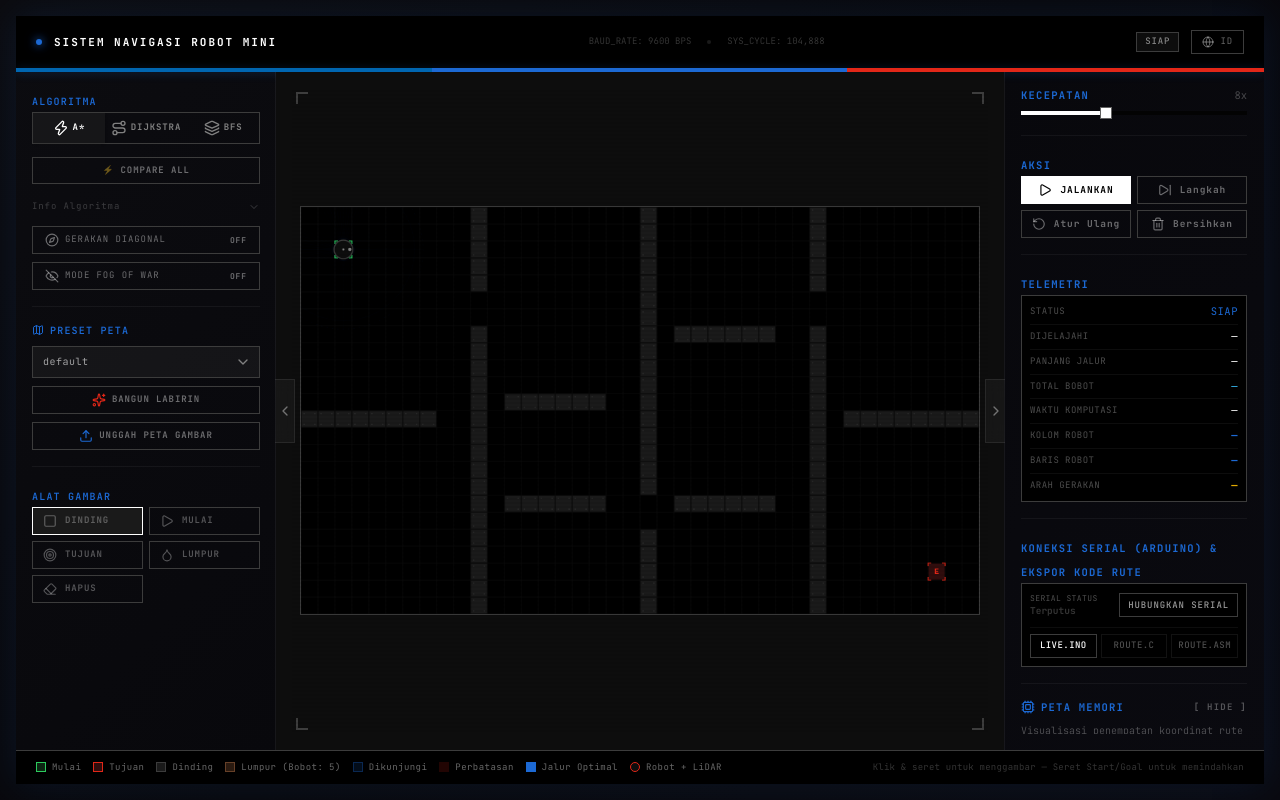
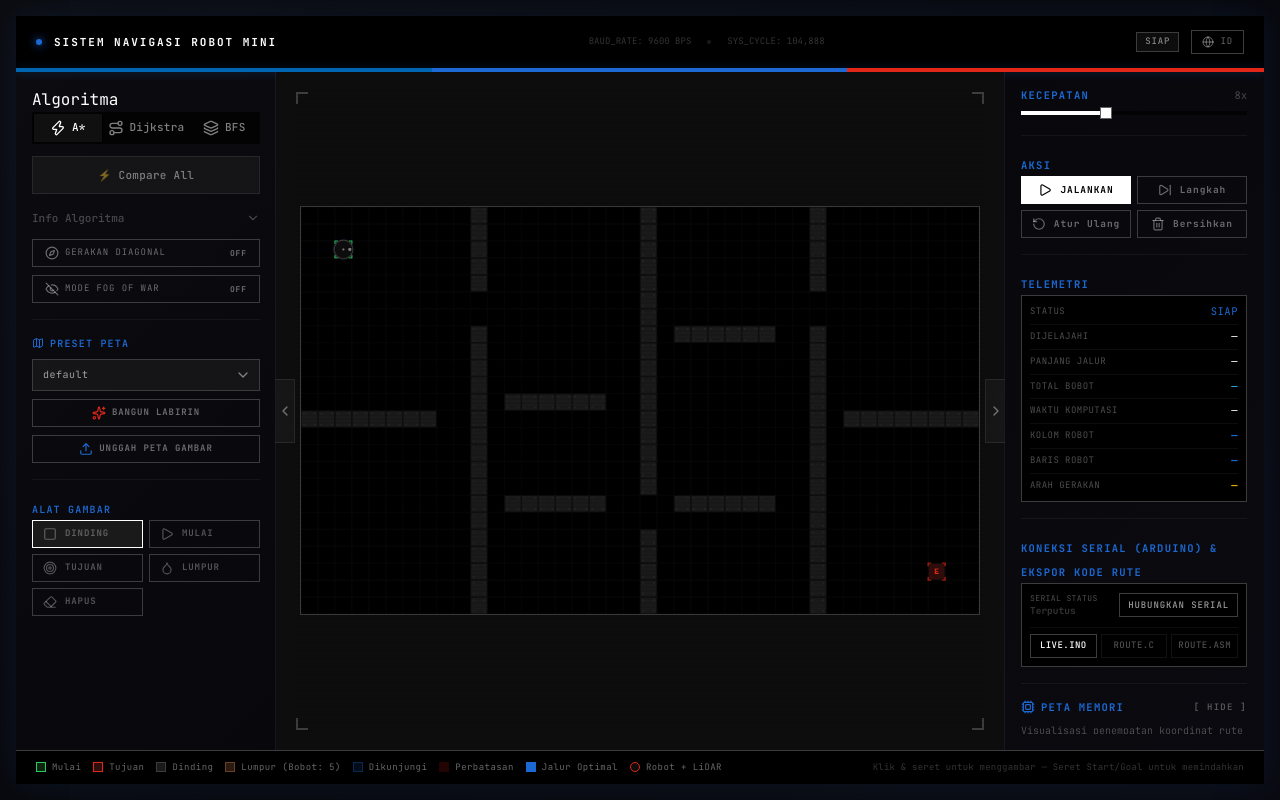
Before and after one commit to adnan-rabban/uas-arkom, a React (Vite) app: page / in a window 1280 px wide. Built offline with nearby package versions, Linux system fonts and the light colour scheme.

Commit message:
style(ui): redesign algorithm selector using iOS-segmented control and glassmorphism elements to modernize the panel

```diff
--- a/src/components/AlgorithmSelector.tsx
+++ b/src/components/AlgorithmSelector.tsx
@@ -24,24 +24,24 @@ export function AlgorithmSelector({ algorithm, onSelect, onCompareAll, lang }: A
   ];
 
   const infoMap: Record<AlgorithmKey, { name: string; desc: string; color: string }> = {
-    astar: { name: t.astarName, desc: t.astarDesc, color: 'text-[#1c69d4] border-[#1c69d4]' },
-    dijkstra: { name: t.dijkstraName, desc: t.dijkstraDesc, color: 'text-white border-white' },
-    bfs: { name: t.bfsName, desc: t.bfsDesc, color: 'text-[#e22718] border-[#e22718]' },
+    astar: { name: t.astarName, desc: t.astarDesc, color: 'text-[#0A84FF] border-[#0A84FF]/30' },
+    dijkstra: { name: t.dijkstraName, desc: t.dijkstraDesc, color: 'text-[#5E5CE6] border-[#5E5CE6]/30' },
+    bfs: { name: t.bfsName, desc: t.bfsDesc, color: 'text-[#FF3B30] border-[#FF3B30]/30' },
   };
 
   return (
     <div className="space-y-3">
-      <span className="text-[10px] font-semibold tracking-[0.12em] uppercase text-[#1c69d4]">
+      <span className="ios-label">
         {t.algorithm}
       </span>
 
       <Tabs value={algorithm} onValueChange={(v) => onSelect(v as AlgorithmKey)}>
-        <TabsList className="w-full bg-transparent border border-[#3c3c3c] rounded-none h-8 p-0">
+        <TabsList className="w-full ios-segmented h-9 p-0.5">
           {algos.map((a) => (
             <TabsTrigger
               key={a.key}
               value={a.key}
-              className="flex-1 text-[9px] tracking-widest font-bold uppercase gap-1 rounded-none data-[state=active]:bg-white data-[state=active]:text-black text-white/30 h-full border-none transition-all cursor-pointer"
+              className="flex-1 text-[11px] font-medium tracking-wide gap-1.5 ios-segmented-item h-full border-none transition-all cursor-pointer data-[state=active]:text-white data-[state=active]:bg-white/10 data-[state=active]:shadow-sm rounded-lg"
             >
               {a.icon} {a.label}
             </TabsTrigger>
@@ -51,27 +51,27 @@ export function AlgorithmSelector({ algorithm, onSelect, onCompareAll, lang }: A
 
       <button
         onClick={onCompareAll}
-        className="w-full text-[9px] tracking-widest font-bold uppercase py-1.5 rounded-none border border-[#3c3c3c] bg-transparent text-white/40 hover:border-white hover:text-white transition-all cursor-pointer"
+        className="w-full text-[11px] font-medium tracking-wide py-2.5 rounded-xl border border-white/8 bg-white/4 text-white/45 hover:border-white/15 hover:text-white hover:bg-white/8 transition-all cursor-pointer"
       >
         ⚡ Compare All
       </button>
 
       <Collapsible open={infoOpen} onOpenChange={setInfoOpen}>
-        <CollapsibleTrigger className="flex items-center justify-between w-full text-[9px] tracking-widest font-mono text-white/20 hover:text-white/40 transition-colors cursor-pointer py-1">
+        <CollapsibleTrigger className="flex items-center justify-between w-full text-[11px] font-medium text-white/25 hover:text-white/45 transition-colors cursor-pointer py-1">
           {t.algorithmInfo}
-          <ChevronDown className={`w-3 h-3 transition-transform ${infoOpen ? 'rotate-180' : ''}`} />
+          <ChevronDown className={`w-3.5 h-3.5 transition-transform ${infoOpen ? 'rotate-180' : ''}`} />
         </CollapsibleTrigger>
         <CollapsibleContent>
           <div className="space-y-2 mt-2">
             {algos.map((a) => {
               const info = infoMap[a.key];
               return (
-                <Card key={a.key} className={`bg-[#0d0d0d] border-[#3c3c3c] rounded-none ${algorithm === a.key ? `border-l-2 ${info.color}` : ''}`}>
+                <Card key={a.key} className={`glass-card border-l-2 ${algorithm === a.key ? info.color : 'border-l-transparent'}`}>
                   <CardContent className="p-3">
-                    <div className={`text-[9px] font-bold tracking-widest uppercase ${info.color.split(' ')[0]} mb-1`}>
+                    <div className={`text-[11px] font-semibold ${info.color.split(' ')[0]} mb-1`}>
                       {info.name}
                     </div>
-                    <p className="text-[9px] leading-relaxed text-white/30 font-light">
+                    <p className="text-[10px] leading-relaxed text-white/35 font-normal">
                       {info.desc}
                     </p>
                   </CardContent>
```
